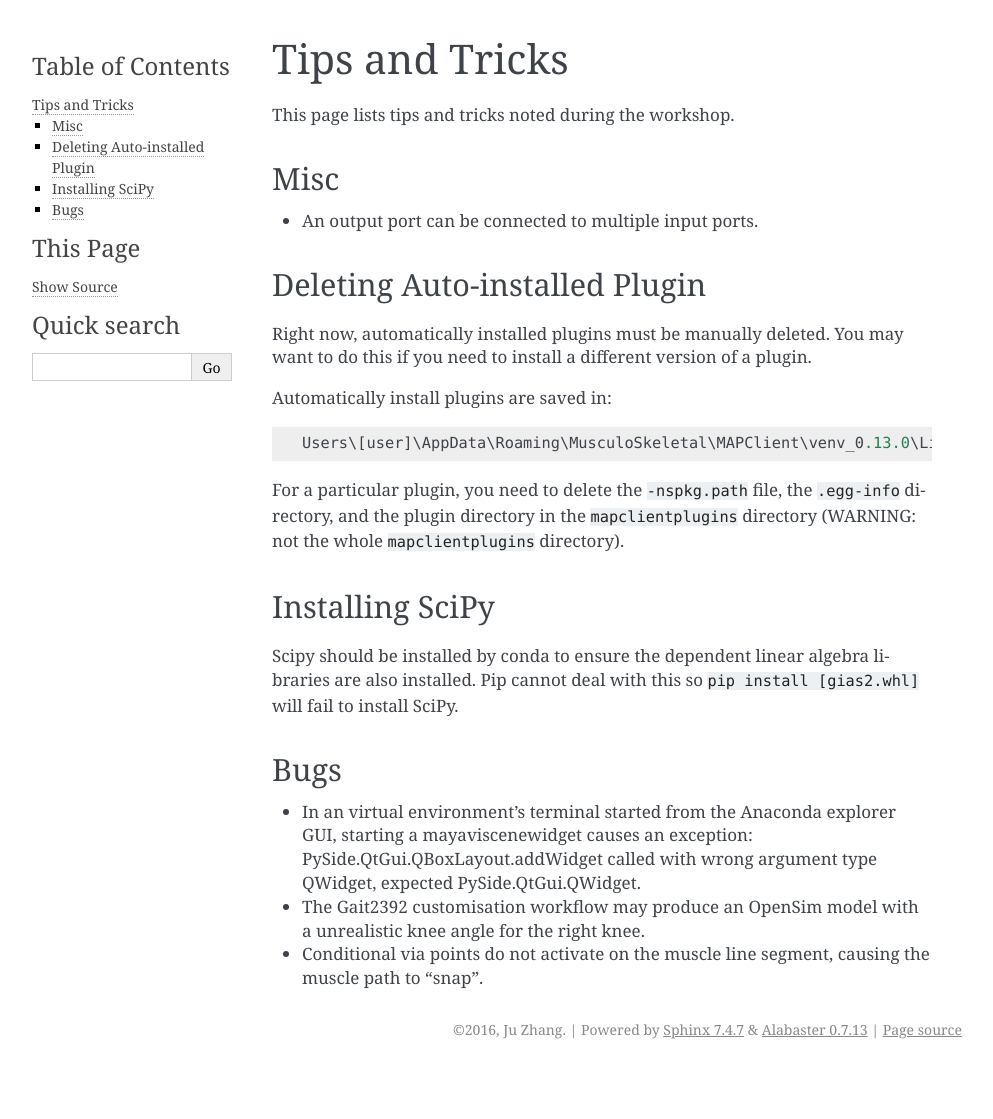
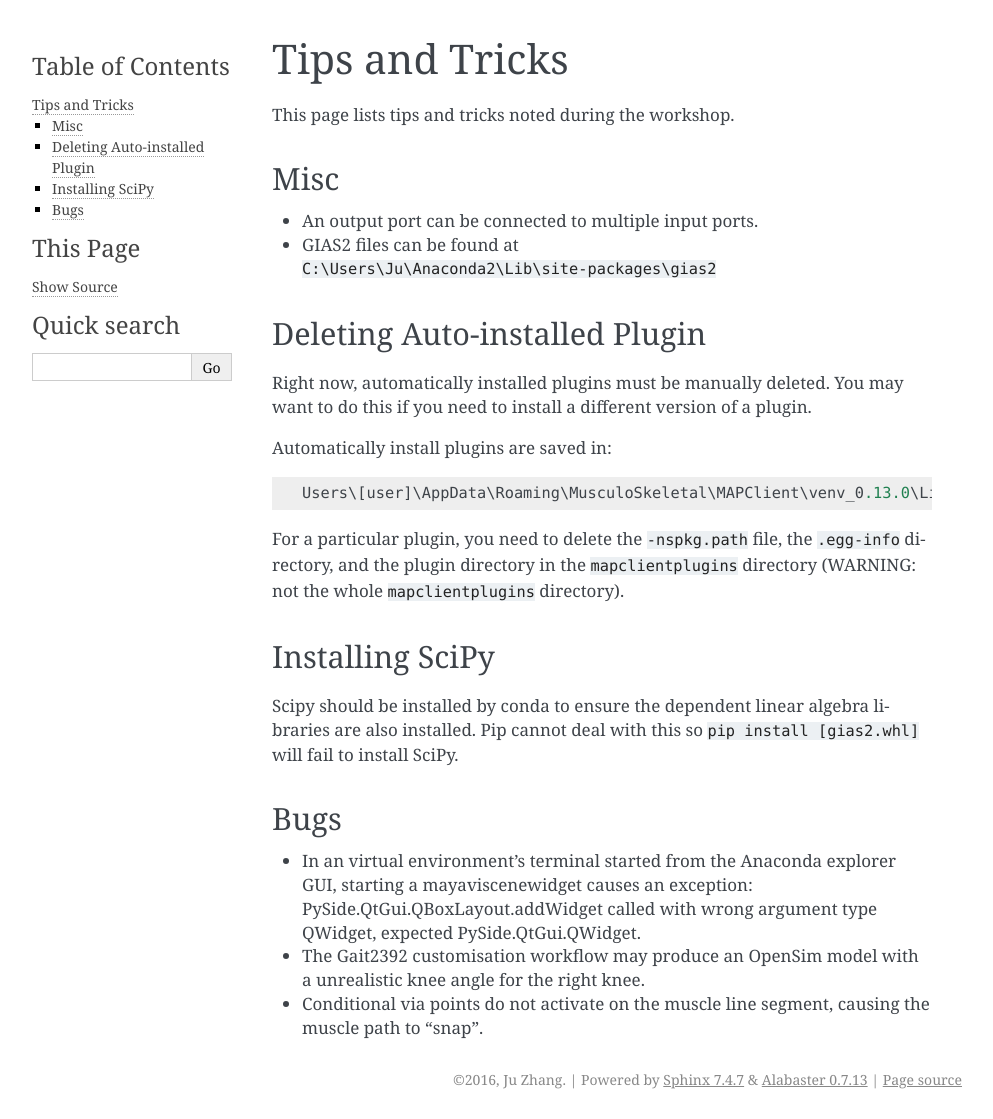
Before and after one commit to juzhang/mapclient-fai-workshop, a Sphinx documentation site: the page built from doc/tips-and-tricks.rst, in a window 1280 px wide. Shown: the whole page, without its empty margins (148-1141 px from the left). Built offline with Sphinx 7.4.7, drawn with Linux system fonts in a browser that asks for light colours; before the commit the page ends 1069 px from its top, so only the background shows below that.

Commit message:
added gias2 file path

```diff
--- a/doc/tips-and-tricks.rst
+++ b/doc/tips-and-tricks.rst
@@ -7,6 +7,7 @@ This page lists tips and tricks noted during the workshop.
 Misc
 ====
 - An output port can be connected to multiple input ports.
+- GIAS2 files can be found at ``C:\Users\Ju\Anaconda2\Lib\site-packages\gias2``
 
 
 Deleting Auto-installed Plugin
```
